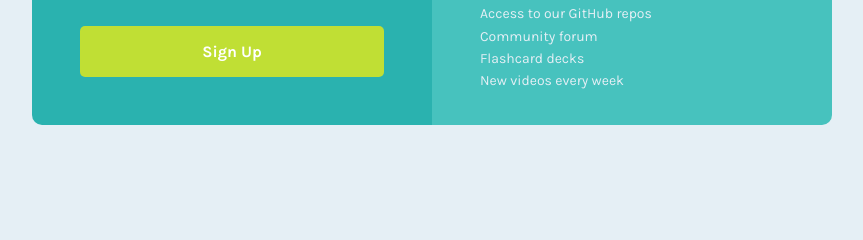
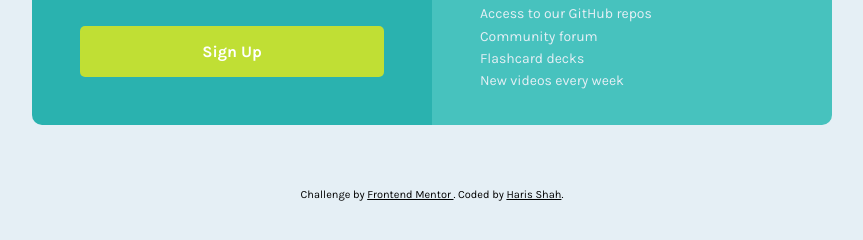
Before and after one commit to hariscs/pricegrid, a plain HTML site: page index.html in a window 1280 px wide. Shown: the part 438-678 px from the top of the page, without its empty margins (208-1071 px from the left). Drawn offline with Linux system fonts and the light colour scheme.

Commit message:
links added

```diff
--- a/index.html
+++ b/index.html
@@ -24,9 +24,10 @@
 			.attribution {
 				font-size: 11px;
 				text-align: center;
+				color: #000;
 			}
 			.attribution a {
-				color: hsl(228, 45%, 44%);
+				color: #000;
 			}
 		</style>
 	</head>
@@ -61,13 +62,14 @@
 			</div>
 		</div>
 
-		<!-- <footer>
+		<footer>
 			<p class="attribution">
 				Challenge by
-				<a href="https://www.frontendmentor.io?ref=challenge" target="_blank"></a>
-					Frontend Mentor</a
-				>. Coded by <a href="#">Your Name Here</a>.
+				<a href="https://www.frontendmentor.io?ref=challenge" target="_blank">
+					Frontend Mentor
+				</a>
+				. Coded by <a href="https://twitter.com/_haris_shah">Haris Shah</a>.
 			</p>
-		</footer> -->
+		</footer>
 	</body>
 </html>
```
Also changed, not shown: 1 other file.
